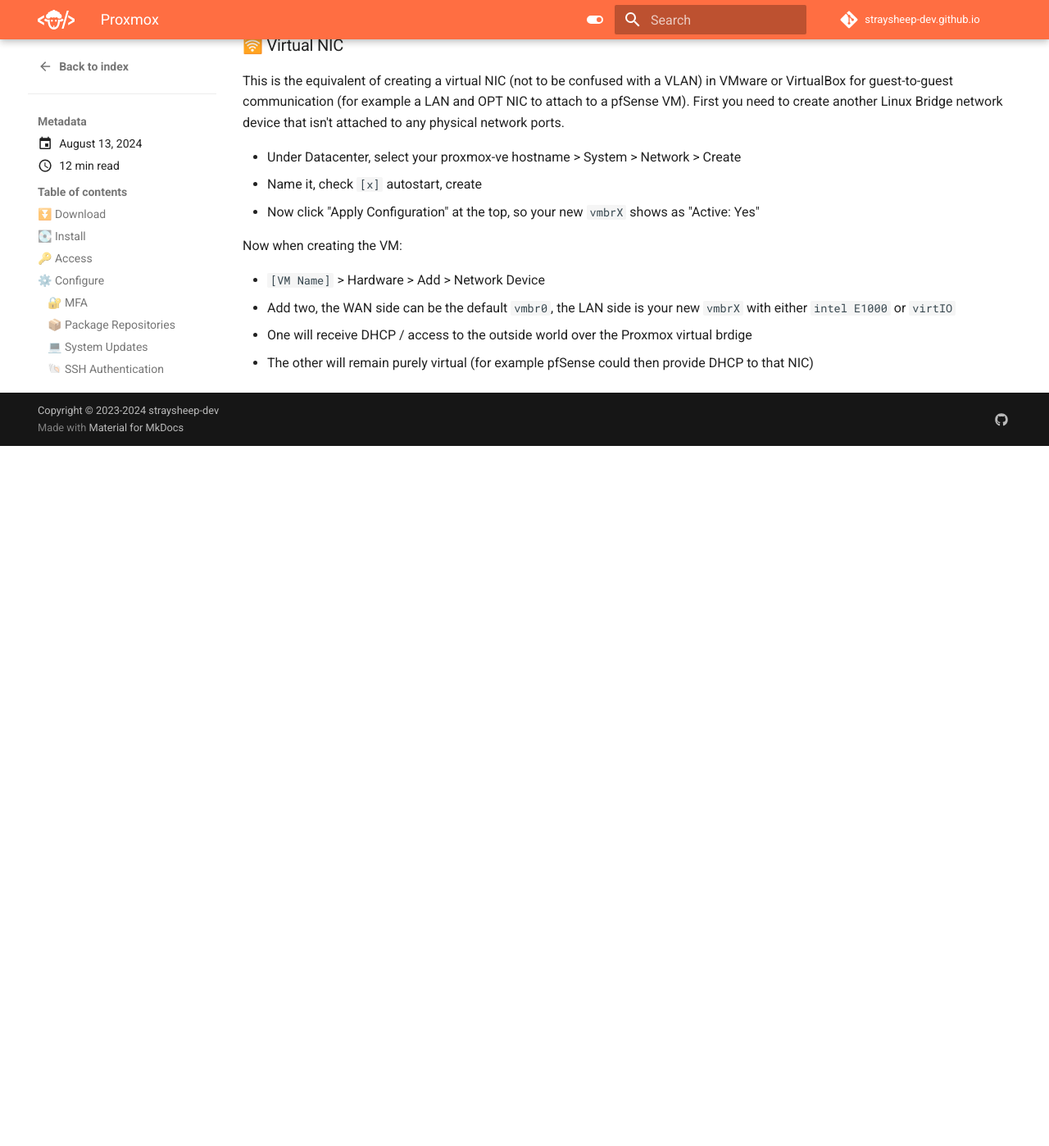
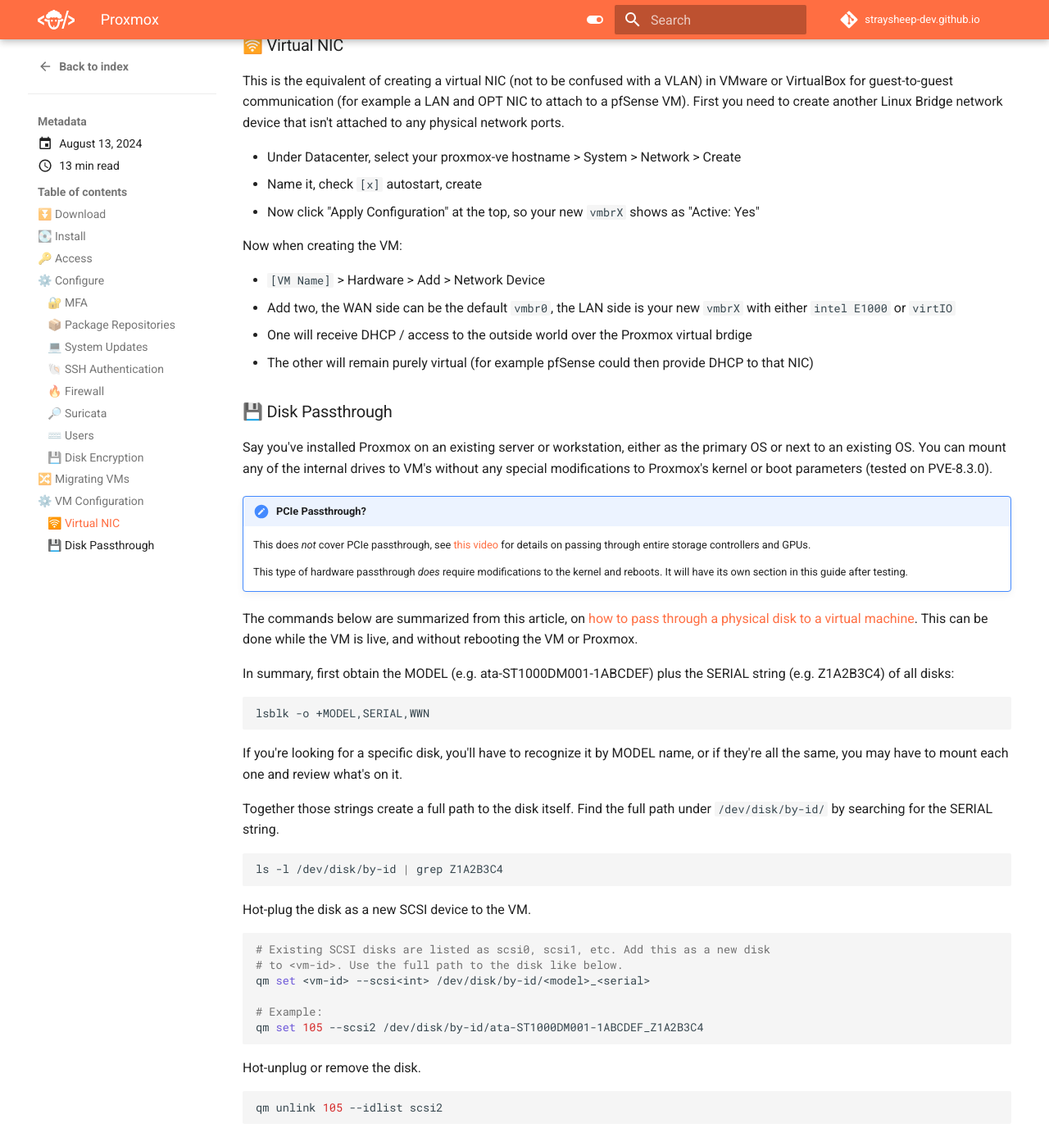
Before and after one commit to straysheep-dev/straysheep-dev.github.io, an MkDocs documentation site: the page built from docs/blog/posts/proxmox.md, in a window 1280 px wide and 1400 px high, scrolled down 9418 px. Shown: the whole window at 82% size. Built offline with MkDocs 1.6.1 and Material for MkDocs 9.7.7, drawn with Linux system fonts in a browser that asks for light colours; comment, search, counter and statistics services are not loaded; before the commit the page ends 9962 px from its top, so only the background shows below that.

Commit message:
Update blog

````diff
--- a/docs/blog/posts/proxmox.md
+++ b/docs/blog/posts/proxmox.md
@@ -446,3 +446,47 @@
 - Add two, the WAN side can be the default `vmbr0`, the LAN side is your new `vmbrX` with either `intel E1000` or `virtIO`
 - One will receive DHCP / access to the outside world over the Proxmox virtual brdige
 - The other will remain purely virtual (for example pfSense could then provide DHCP to that NIC)
+
+
+### 💾 Disk Passthrough
+
+Say you've installed Proxmox on an existing server or workstation, either as the primary OS or next to an existing OS. You can mount any of the internal drives to VM's without any special modifications to Proxmox's kernel or boot parameters (tested on PVE-8.3.0).
+
+!!! note "PCIe Passthrough?"
+
+    This does *not* cover PCIe passthrough, see [this video](https://www.youtube.com/watch?v=_hOBAGKLQkI) for details on passing through entire storage controllers and GPUs.
+
+    This type of hardware passthrough *does* require modifications to the kernel and reboots. It will have its own section in this guide after testing.
+
+The commands below are summarized from this article, on [how to pass through a physical disk to a virtual machine](https://pve.proxmox.com/wiki/Passthrough_Physical_Disk_to_Virtual_Machine_(VM)). This can be done while the VM is live, and without rebooting the VM or Proxmox.
+
+In summary, first obtain the MODEL (e.g. ata-ST1000DM001-1ABCDEF) plus the SERIAL string (e.g. Z1A2B3C4) of all disks:
+
+```bash
+lsblk -o +MODEL,SERIAL,WWN
+```
+
+If you're looking for a specific disk, you'll have to recognize it by MODEL name, or if they're all the same, you may have to mount each one and review what's on it.
+
+Together those strings create a full path to the disk itself. Find the full path under `/dev/disk/by-id/` by searching for the SERIAL string.
+
+```bash
+ls -l /dev/disk/by-id | grep Z1A2B3C4
+```
+
+Hot-plug the disk as a new SCSI device to the VM.
+
+```bash
+# Existing SCSI disks are listed as scsi0, scsi1, etc. Add this as a new disk
+# to <vm-id>. Use the full path to the disk like below.
+qm set <vm-id> --scsi<int> /dev/disk/by-id/<model>_<serial>
+
+# Example:
+qm set 105 --scsi2 /dev/disk/by-id/ata-ST1000DM001-1ABCDEF_Z1A2B3C4
+```
+
+Hot-unplug or remove the disk.
+
+```bash
+qm unlink 105 --idlist scsi2
+```
````
Also changed, not shown: docs/blog/posts/nzyme-rpi-proxmox-tailscale.md (+1 -1 lines).
